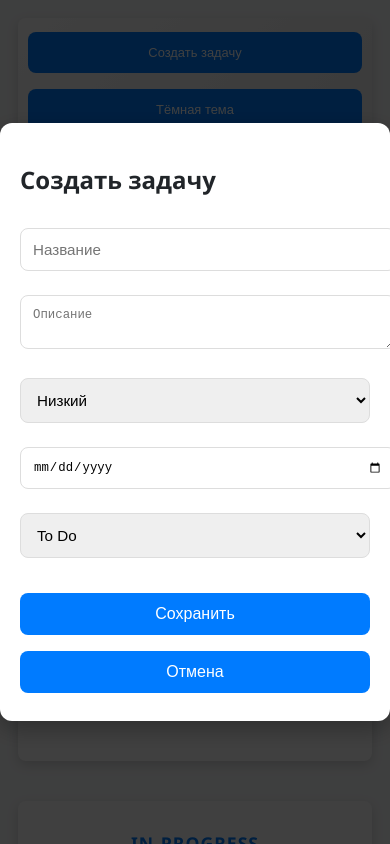
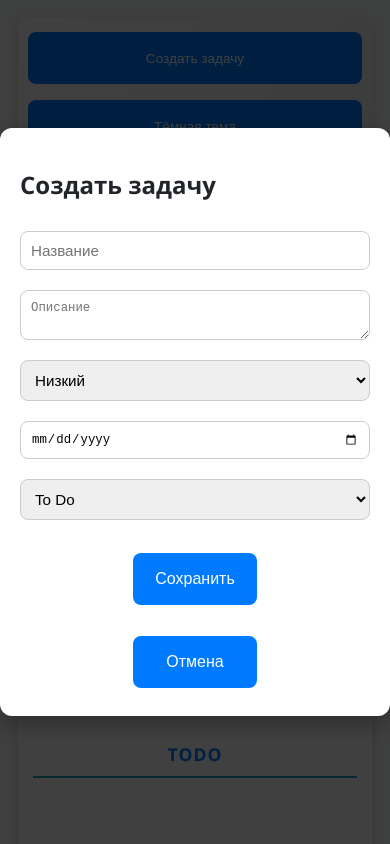
Before and after one commit to iskoemes/TodoList, a React (Vite) app: page / in a window 390 px wide. Both pictures are taken after a click on the button "Создать задачу". Shown: the top 844 px of the page. Built offline with nearby package versions, Linux system fonts and the light colour scheme.

Commit message:
Подправил стили, и добавил подтверждение на удаление

```diff
--- a/src/components/Footer.jsx
+++ b/src/components/Footer.jsx
@@ -1,7 +1,7 @@
 import React from 'react';
 
 function Footer() {
-  return <footer>© 2023 ToDo App v1.0</footer>;
+  return <footer>© 2025 ToDo</footer>;
 }
 
 export default Footer;
--- a/src/components/Sorts.jsx
+++ b/src/components/Sorts.jsx
@@ -7,7 +7,6 @@ function Sorts({ sort, onChange }) {
         <option value="createdAt">По дате создания</option>
         <option value="deadline">По дедлайну</option>
         <option value="priority">По приоритету</option>
-        <option value="status">По статусу</option>
       </select>
       <select value={sort.dir} onChange={e => onChange({ ...sort, dir: e.target.value })}>
         <option value="DESC">По убыванию</option>
--- a/src/components/TaskForm.jsx
+++ b/src/components/TaskForm.jsx
@@ -34,7 +34,7 @@ function TaskForm({ task = {}, onSave, onClose }) {
    <div className="modal-overlay" onClick={onClose}>
   <div className="modal" onClick={(e) => e.stopPropagation()}>
     <h2>{task.id ? 'Редактировать задачу' : 'Создать задачу'}</h2>
-        <form onSubmit={handleSubmit}>
+    <form onSubmit={handleSubmit} className="task-form">
       <input
         type="text"
         placeholder="Название"
@@ -62,13 +62,14 @@ function TaskForm({ task = {}, onSave, onClose }) {
         <option value="in-progress">In Progress</option>
         <option value="completed">Completed</option>
       </select>
-          <div style={{ marginTop: '15px' }}>
+      <div className="modal-buttons">
         <button type="submit">Сохранить</button>
         <button type="button" onClick={onClose}>Отмена</button>
       </div>
     </form>
   </div>
 </div>
+
   );
 }
 
--- a/src/styles/components.css
+++ b/src/styles/components.css
@@ -69,7 +69,8 @@ body.dark .card span {
   color: #aaa;
 }
 
-.card select, .card button {
+.card select,
+.card button {
   margin-top: 10px;
   padding: 10px 15px; /* Больше padding */
   border: 1px solid transparent;
@@ -82,19 +83,22 @@ body.dark .card span {
   margin-right: 10px; /* Расстояние между кнопками/селектами */
 }
 
-.card select:focus, .card button:hover {
+.card select:focus,
+.card button:hover {
   transform: scale(1.03);
   background-color: var(--primary-hover);
   box-shadow: 0 2px 8px var(--shadow-light);
   border-color: var(--accent-color);
 }
 
-body.dark .card select, body.dark .card button {
+body.dark .card select,
+body.dark .card button {
   background-color: var(--primary-hover);
   border-color: #444;
 }
 
-body.dark .card select:focus, body.dark .card button:hover {
+body.dark .card select:focus,
+body.dark .card button:hover {
   background-color: var(--primary-color);
   box-shadow: 0 2px 8px var(--shadow-dark);
   border-color: var(--accent-color);
@@ -151,7 +155,9 @@ body.dark .modal {
   box-shadow: 0 8px 24px rgba(255, 255, 255, 0.1);
 }
 
-.modal input, .modal textarea, .modal select {
+.modal input,
+.modal textarea,
+.modal select {
   width: 100%;
   margin: 15px 0; /* Больше маржина */
   padding: 14px; /* Больше padding */
@@ -161,18 +167,24 @@ body.dark .modal {
   transition: border-color var(--transition-time), box-shadow var(--transition-time);
 }
 
-.modal input:focus, .modal textarea:focus, .modal select:focus {
+.modal input:focus,
+.modal textarea:focus,
+.modal select:focus {
   border-color: var(--primary-color);
   box-shadow: 0 0 10px rgba(0, 123, 255, 0.25); /* Мягче свечение */
 }
 
-body.dark .modal input, body.dark .modal textarea, body.dark .modal select {
+body.dark .modal input,
+body.dark .modal textarea,
+body.dark .modal select {
   background: #333333;
   color: #ffffff;
   border-color: #555555;
 }
 
-body.dark .modal input:focus, body.dark .modal textarea:focus, body.dark .modal select:focus {
+body.dark .modal input:focus,
+body.dark .modal textarea:focus,
+body.dark .modal select:focus {
   border-color: var(--primary-color);
   box-shadow: 0 0 10px rgba(0, 123, 255, 0.25);
 }
@@ -220,18 +232,72 @@ body.dark .modal button:hover {
 
 /* Анимации */
 @keyframes fadeIn {
-  from { opacity: 0; transform: scale(0.98); }
-  to { opacity: 1; transform: scale(1); }
+  from {
+    opacity: 0;
+    transform: scale(0.98);
+  }
+  to {
+    opacity: 1;
+    transform: scale(1);
+  }
 }
 
 @keyframes fadeInOverlay {
-  from { opacity: 0; }
-  to { opacity: 1; }
+  from {
+    opacity: 0;
+  }
+  to {
+    opacity: 1;
+  }
 }
 
 @keyframes modalPop {
-  from { transform: scale(0.95); opacity: 0; }
-  to { transform: scale(1); opacity: 1; }
+  from {
+    transform: scale(0.95);
+    opacity: 0;
+  }
+  to {
+    transform: scale(1);
+    opacity: 1;
+  }
+}
+
+/* Общие стили для кнопок во всем приложении (для лучшей адаптации) */
+button,
+input[type="button"],
+input[type="submit"] {
+  padding: 12px 18px;
+  border-radius: var(--border-radius);
+  background-color: var(--primary-color);
+  color: white;
+  cursor: pointer;
+  font-size: 1em;
+  transition: transform var(--transition-time), background-color var(--transition-time), box-shadow var(--transition-time);
+  border: none;
+  min-width: 120px; /* Минимальная ширина для touch */
+  touch-action: manipulation; /* Улучшает поведение на touch устройствах */
+}
+
+button:hover,
+input[type="button"]:hover,
+input[type="submit"]:hover {
+  background-color: var(--primary-hover);
+  transform: scale(1.03);
+  box-shadow: 0 3px 10px var(--shadow-light);
+}
+
+body.dark button,
+body.dark input[type="button"],
+body.dark input[type="submit"] {
+  background-color: var(--primary-hover);
+  color: #e9ecef;
+}
+
+body.dark button:hover,
+body.dark input[type="button"]:hover,
+body.dark input[type="submit"]:hover {
+  background-color: var(--primary-color);
+  box-shadow: 0 3px 10px var(--shadow-dark);
 }
 
 /* Мобильная версия (улучшенный responsive design) */
@@ -240,7 +306,6 @@ body.dark .modal button:hover {
     padding: 18px;
     margin: 18px 0;
   }
-
   .modal {
     max-width: 90%;
   }
@@ -251,48 +316,136 @@ body.dark .modal button:hover {
     padding: 15px;
     margin: 15px 0;
   }
-
   .card h3 {
     font-size: 1.2em;
   }
-
   .modal {
     padding: 25px;
     width: 95%;
     max-width: none; /* Полная ширина на мобильных */
   }
-
-  .modal input, .modal textarea, .modal select {
+  .modal input,
+  .modal textarea,
+  .modal select {
     padding: 12px;
     font-size: 1em;
     margin: 12px 0;
   }
-
   .modal button {
     padding: 12px 18px;
     width: 100%; /* Полная ширина кнопок */
     margin: 8px 0; /* Стек для мобильных */
   }
+  /* Улучшения для всех кнопок на мобильных */
+  button,
+  input[type="button"],
+  input[type="submit"] {
+    width: 100%; /* Полная ширина для легкого нажатия */
+    padding: 14px 20px; /* Больше padding для пальцев */
+    font-size: 1.1em; /* Чуть больше текст для читаемости */
+    min-height: 48px; /* Стандарт для touch */
+    margin: 8px 0; /* Больше пространства между кнопками */
+  }
+  .card button,
+  .card select {
+    width: 100%; /* Полная ширина */
+    padding: 14px 20px; /* Увеличенный padding для touch */
+    min-height: 48px; /* Минимальная высота для touch */
+  }
+  .modal-buttons {
+    flex-direction: column; /* Стек для мобильных */
+    gap: 10px;
+  }
+  .modal-buttons button {
+    width: 100%;
+    padding: 14px 20px;
+    min-height: 48px;
+  }
+}
+
+.task-form {
+  display: flex;
+  flex-direction: column;
+  align-items: center; /* Центрируем по горизонтали */
+}
+
+.task-form input,
+.task-form textarea,
+.task-form select {
+  width: 100%;
+  max-width: 400px; /* Ограничиваем ширину, чтобы не растягивались */
+  margin: 10px 0;
+  padding: 10px;
+  font-size: 1em;
+  border-radius: 8px;
+  border: 1px solid #ccc;
+  box-sizing: border-box;
+}
+
+.task-form textarea {
+  resize: vertical; /* Позволяем менять высоту, ширина фиксирована */
+}
+
+.modal-buttons {
+  display: flex;
+  justify-content: center;
+  gap: 15px; /* Расстояние между кнопками */
+  margin-top: 15px;
+}
+
+.modal-buttons button {
+  padding: 10px 20px;
+  border-radius: 8px;
+  border: none;
+  cursor: pointer;
+  font-size: 1em;
+  background-color: var(--primary-color);
+  color: white;
+  transition: 0.3s;
+}
+
+.modal-buttons button:hover {
+  background-color: var(--primary-hover);
 }
 
 @media (max-width: 480px) {
-  .card p, .card span {
+  .card p,
+  .card span {
     font-size: 0.9em;
   }
-
   .card h3 {
     font-size: 1.1em;
   }
-
   .error {
     font-size: 1em;
   }
-
   .modal {
     padding: 20px;
   }
-
-  .modal input, .modal textarea, .modal select {
+  .modal input,
+  .modal textarea,
+  .modal select {
     font-size: 0.95em;
   }
+  /* Дополнительные улучшения для кнопок на очень маленьких экранах */
+  button,
+  input[type="button"],
+  input[type="submit"] {
+    font-size: 1em; /* Нормальный размер текста */
+    padding: 16px 22px; /* Еще больше padding */
+    min-height: 52px; /* Чуть выше для комфорта */
+  }
+  .card button,
+  .card select {
+    padding: 16px 22px;
+    min-height: 52px;
+  }
+  .modal button {
+    padding: 16px 22px;
+    min-height: 52px;
+  }
+  .modal-buttons button {
+    padding: 16px 22px;
+    min-height: 52px;
+  }
 }
--- a/src/styles/global.css
+++ b/src/styles/global.css
@@ -50,7 +50,9 @@ body.dark header {
   box-shadow: 0 4px 12px var(--shadow-dark);
 }
 
-header button, header input, header select {
+header button,
+header input,
+header select {
   flex: 1 1 auto; /* Гибкий рост для лучшего размещения */
   margin: 5px;
   padding: 12px 18px; /* Больше padding для комфорта */
@@ -63,19 +65,25 @@ header button, header input, header select {
   transition: transform var(--transition-time), background-color var(--transition-time), box-shadow var(--transition-time), border-color var(--transition-time);
 }
 
-header button:hover, header input:focus, header select:focus {
+header button:hover,
+header input:focus,
+header select:focus {
   transform: scale(1.03); /* Меньший scale для плавности */
   box-shadow: 0 3px 10px var(--shadow-light);
   background-color: var(--primary-hover);
   border-color: var(--accent-color); /* Акцент на фокусе */
 }
 
-body.dark header button, body.dark header input, body.dark header select {
+body.dark header button,
+body.dark header input,
+body.dark header select {
   background-color: var(--primary-hover);
   border-color: #444; /* Граница в темной теме для контраста */
 }
 
-body.dark header button:hover, body.dark header input:focus, body.dark header select:focus {
+body.dark header button:hover,
+body.dark header input:focus,
+body.dark header select:focus {
   box-shadow: 0 3px 10px var(--shadow-dark);
   background-color: var(--primary-color);
   border-color: var(--accent-color);
@@ -126,13 +134,63 @@ body.dark .column:hover {
 
 /* Анимации */
 @keyframes fadeIn {
-  from { opacity: 0; transform: scale(0.98); }
-  to { opacity: 1; transform: scale(1); }
+  from {
+    opacity: 0;
+    transform: scale(0.98);
+  }
+  to {
+    opacity: 1;
+    transform: scale(1);
+  }
 }
 
 @keyframes slideUp {
-  from { transform: translateY(30px); opacity: 0; }
-  to { transform: translateY(0); opacity: 1; }
+  from {
+    transform: translateY(30px);
+    opacity: 0;
+  }
+  to {
+    transform: translateY(0);
+    opacity: 1;
+  }
+}
+
+/* Общие стили для кнопок во всем приложении (для лучшей адаптации) */
+button,
+input[type="button"],
+input[type="submit"] {
+  padding: 12px 18px;
+  border-radius: var(--border-radius);
+  background-color: var(--primary-color);
+  color: white;
+  cursor: pointer;
+  font-size: 1em;
+  transition: transform var(--transition-time), background-color var(--transition-time), box-shadow var(--transition-time);
+  border: none;
+  min-width: 120px; /* Минимальная ширина для touch */
+  touch-action: manipulation; /* Улучшает поведение на touch устройствах */
+}
+
+button:hover,
+input[type="button"]:hover,
+input[type="submit"]:hover {
+  background-color: var(--primary-hover);
+  transform: scale(1.03);
+  box-shadow: 0 3px 10px var(--shadow-light);
+}
+
+body.dark button,
+body.dark input[type="button"],
+body.dark input[type="submit"] {
+  background-color: var(--primary-hover);
+  color: #e9ecef;
+}
+
+body.dark button:hover,
+body.dark input[type="button"]:hover,
+body.dark input[type="submit"]:hover {
+  background-color: var(--primary-color);
+  box-shadow: 0 3px 10px var(--shadow-dark);
 }
 
 /* Мобильная версия (улучшенный responsive design) */
@@ -140,7 +198,6 @@ body.dark .column:hover {
   .columns {
     gap: 20px;
   }
-
   .column {
     flex-basis: 45%; /* Две колонки на планшетах */
   }
@@ -150,28 +207,39 @@ body.dark .column:hover {
   .app {
     padding: 15px; /* Меньше padding на планшетах */
   }
-
   header {
     flex-direction: column; /* Стек для мобильных */
     align-items: stretch; /* Растягиваем элементы */
     padding: 12px;
     gap: 8px; /* Ближе элементы */
   }
-
-  header button, header input, header select {
+  header button,
+  header input,
+  header select {
     width: 100%; /* Полная ширина */
     margin: 4px 0; /* Меньше маржина */
     font-size: 0.95em; /* Чуть меньше текст */
+    padding: 14px 20px; /* Увеличенный padding для touch */
+    min-height: 48px; /* Минимальная высота для touch (рекомендация Google для мобильных) */
+    touch-action: manipulation; /* Улучшает поведение на touch */
   }
-
   .columns {
     flex-direction: column;
     gap: 20px;
   }
-
   .column {
     margin-bottom: 20px;
     min-height: 200px; /* Меньше высота на мобильных */
+  }
+  /* Улучшения для всех кнопок на мобильных */
+  button,
+  input[type="button"],
+  input[type="submit"] {
+    width: 100%; /* Полная ширина для легкого нажатия */
+    padding: 14px 20px; /* Больше padding для пальцев */
+    font-size: 1.1em; /* Чуть больше текст для читаемости */
+    min-height: 48px; /* Стандарт для touch */
+    margin: 8px 0; /* Больше пространства между кнопками */
   }
 }
 
@@ -179,18 +247,30 @@ body.dark .column:hover {
   .app {
     padding: 10px; /* Еще меньше на маленьких экранах */
   }
-
   header {
     font-size: 0.85em; /* Меньше шрифт */
     padding: 10px;
   }
-
+  header button,
+  header input,
+  header select {
+    font-size: 1em; /* Нормальный размер текста */
+    padding: 16px 22px; /* Еще больше padding */
+    min-height: 52px; /* Чуть выше для комфорта */
+  }
   .column h2 {
     font-size: 1.1em;
     letter-spacing: 1px;
   }
-
   .column {
     padding: 15px;
   }
+  /* Дополнительные улучшения для кнопок на очень маленьких экранах */
+  button,
+  input[type="button"],
+  input[type="submit"] {
+    font-size: 1em; /* Нормальный размер текста */
+    padding: 16px 22px; /* Еще больше padding */
+    min-height: 52px; /* Чуть выше для комфорта */
+  }
 }
```
Also changed, not shown: src/components/TaskCard.jsx (+20 -7 lines). Lines whose indentation alone changed are shown as unchanged.
